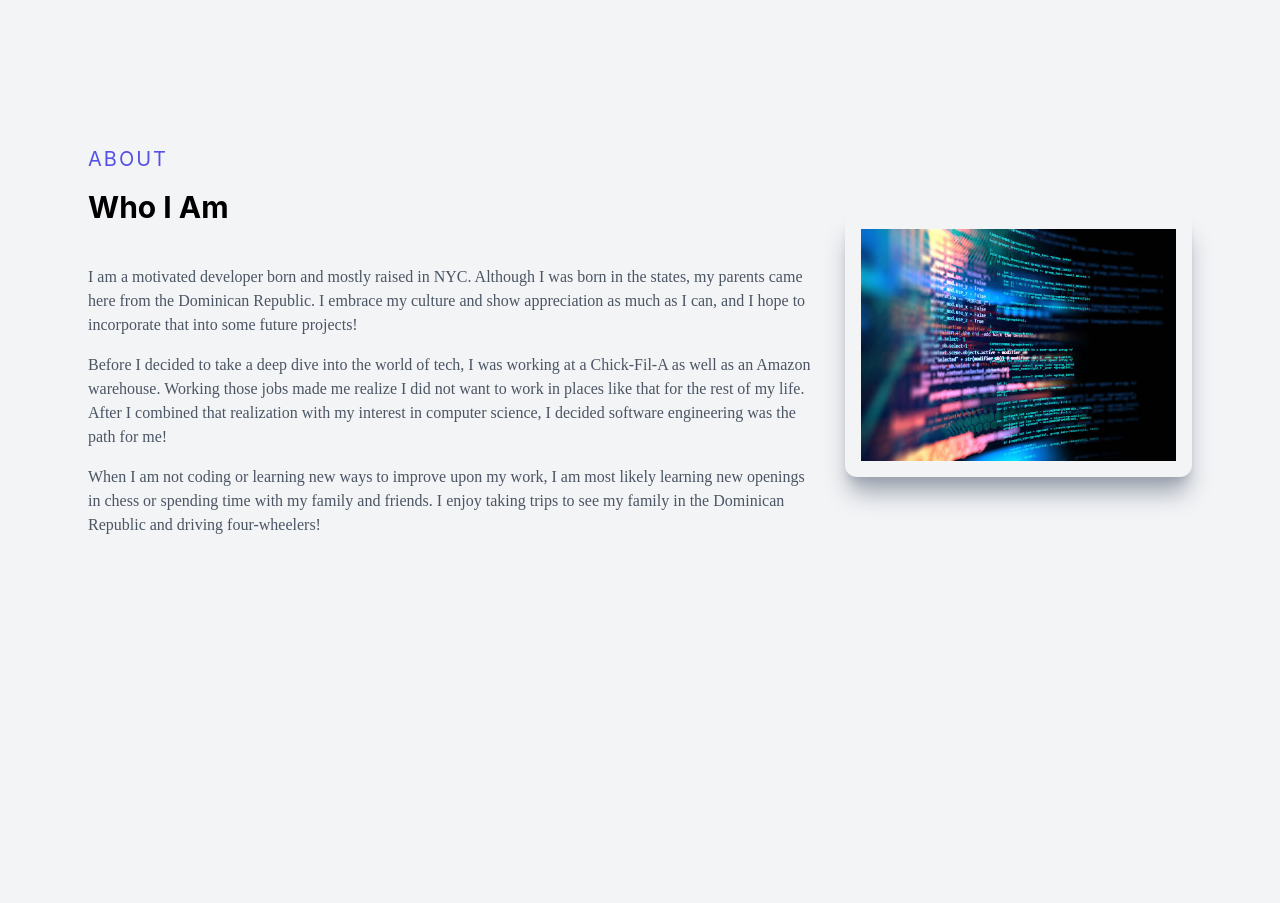
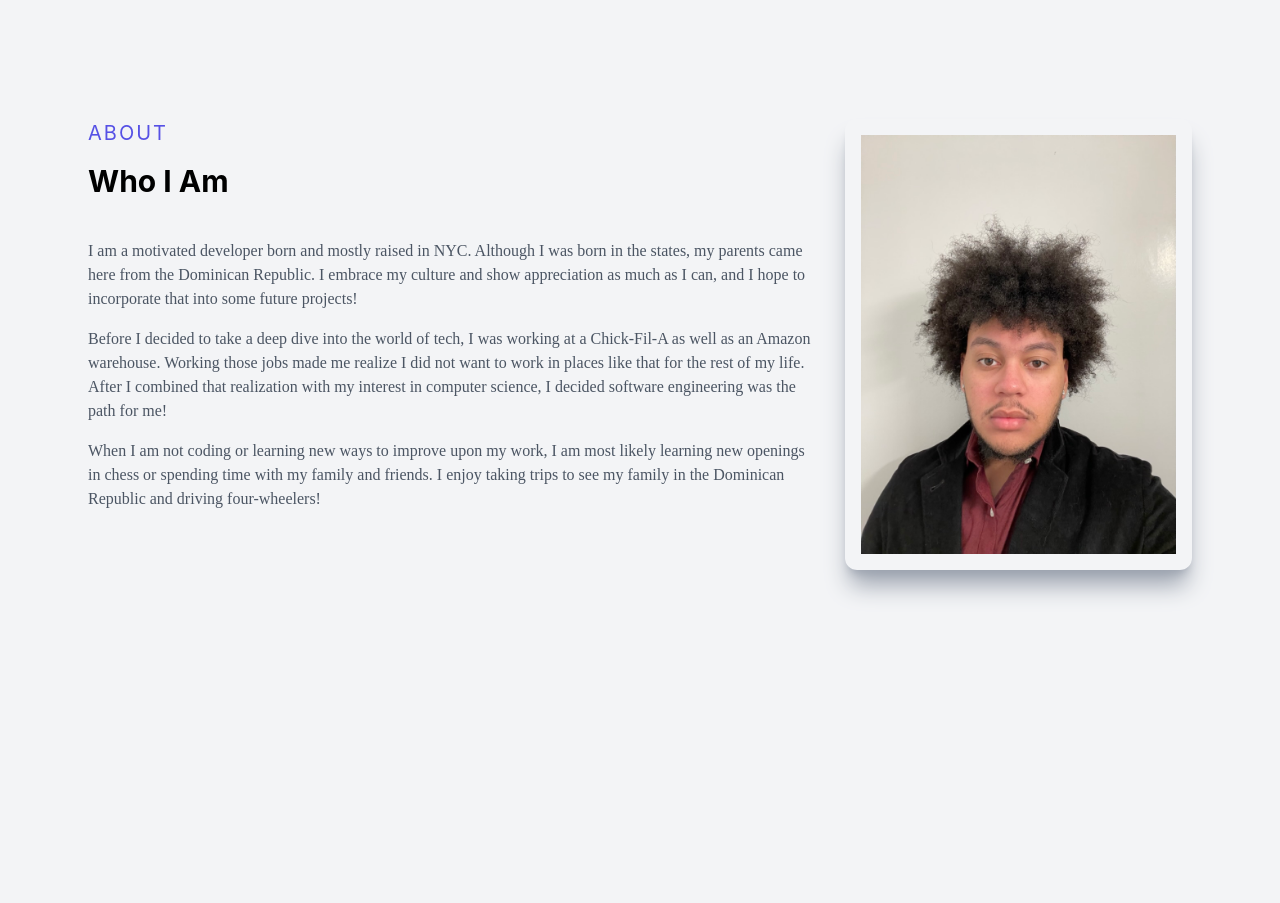
Before and after one commit to limbocaba/limbocaba.github.io, a Next.js app in the folder react-portfolio/: page / in a window 1280 px wide. Shown: the part 2940-3843 px from the top of the page. Built offline with nearby package versions, Linux system fonts and the light colour scheme.

Commit message:
changed about section photo to photo of me

```diff
--- a/react-portfolio/pages/components/About.jsx
+++ b/react-portfolio/pages/components/About.jsx
@@ -1,6 +1,7 @@
 import React from "react";
 import codingimg from "../../public/codingimg.JPG"
 import Image from "next/image";
+import sandy from "../../public/sandy-professional.jpeg"
 
 function About() {
   return (
@@ -19,7 +20,7 @@ function About() {
           <p className=" py-2 text-gray-600 font-abril">When I am not coding or learning new ways to improve upon my work, I am most likely learning new openings in chess or spending time with my family and friends. I enjoy taking trips to see my family in the Dominican Republic and driving four-wheelers! </p>
         </div>
         <div className=" w-full h-auto m-auto shadow-xl shadow-gray-400 rounded-xl flex items-center justify-center p-4 hover:scale-105 ease-in duration-300 hover:shadow-blue-100">
-        <Image src={codingimg} alt='/' />
+        <Image src={sandy} alt='/' />
 
         </div>
       </div>
```
Also changed, not shown: react-portfolio/public/sandy-professional.jpeg (added).
